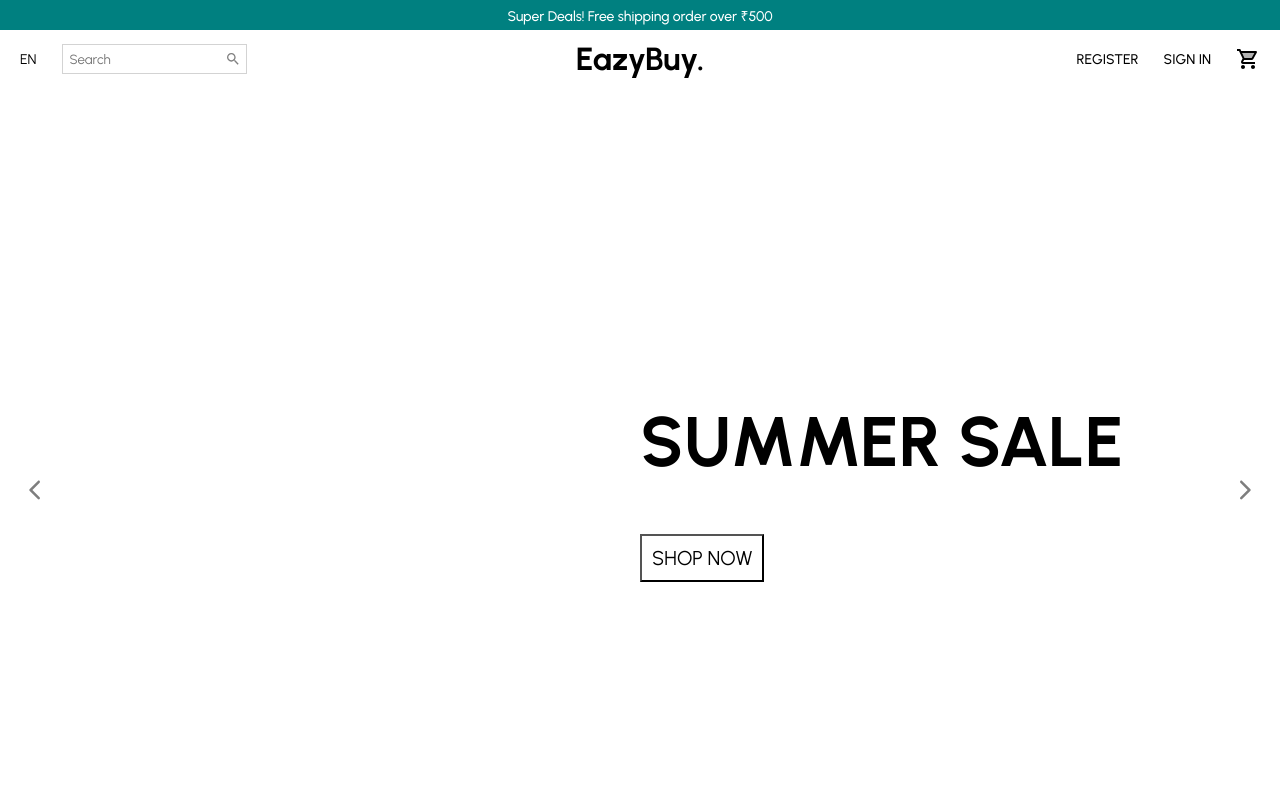
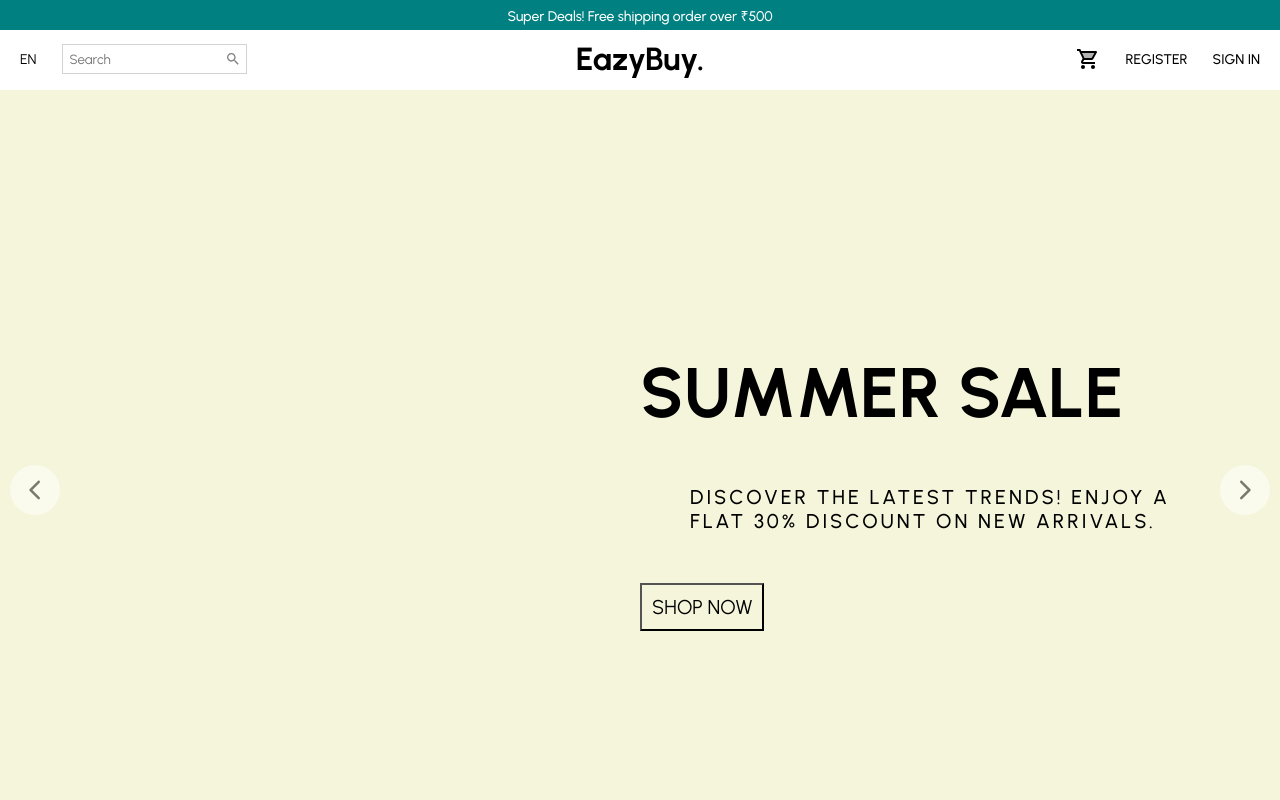
Before and after one commit to Babon3112/EazyBuy-Mern, a React (Vite) app in the folder Frontend/: page / in a window 1280 px wide. Shown: the top 800 px of the page. Built offline with nearby package versions, Linux system fonts and the light colour scheme; no server answers; grey boxes are pictures that could not be loaded.

Commit message:
minor some changes

```diff
--- a/Frontend/package.json
+++ b/Frontend/package.json
@@ -15,10 +15,10 @@
     "@mui/icons-material": "^5.15.15",
     "@mui/material": "^5.15.15",
     "@reduxjs/toolkit": "^2.2.3",
-    "react-redux": "^9.1.0",
     "axios": "^1.6.8",
     "react": "^18.2.0",
     "react-dom": "^18.2.0",
+    "react-redux": "^9.1.0",
     "react-router-dom": "^6.22.3",
     "react-stripe-checkout": "^2.6.3",
     "redux-persist": "^6.0.0",
--- a/Frontend/src/Pages/Cart.jsx
+++ b/Frontend/src/Pages/Cart.jsx
@@ -8,23 +8,29 @@ import RemoveIcon from "@mui/icons-material/Remove";
 import { mobile } from "../responsive";
 import { useSelector } from "react-redux";
 import StripeCheckout from "react-stripe-checkout";
-import {userRequest} from "../requestMethod";
+import { userRequest } from "../requestMethod";
 import { useNavigate } from "react-router-dom";
 
 const KEY =
   "pk_test_51P3k8ZSIRjlmm6mHtpL2tUlHHvAEhXk1Hy2Zzwcvdt474FJOwvvrYIy0vVzr428DBuWdK1Il84614mYJxoElfATZ00lMxNCHVe";
 
-const Container = styled.div``;
+const Container = styled.div`
+  background-color: #f8f8f8;
+`;
 
 const Wrapper = styled.div`
   padding: 20px;
+  background-color: #fff;
+  border-radius: 10px;
+  box-shadow: 0px 0px 10px rgba(0, 0, 0, 0.1);
 
   ${mobile({ padding: "10px" })}
 `;
 
 const Title = styled.h1`
-  font-weight: 400;
+  font-weight: 500;
   text-align: center;
+  color: #333;
 `;
 
 const Top = styled.div`
@@ -79,6 +85,8 @@ const ProductDetails = styled.div`
 
 const Image = styled.img`
   width: 200px;
+  height: 200px;
+  object-fit: contain;
 `;
 
 const Details = styled.div`
@@ -184,11 +192,15 @@ const Cart = () => {
           tokenId: stripeToken.id,
           amount: cart.total * 100,
         });
-        navigate("/success", {data: response.data});
+        navigate("/success", { stripeData: response.data, products: cart });
       } catch {}
     };
     stripeToken && makeRequest();
   }, [stripeToken, cart.total, navigate]);
+
+  const gotoHome = () => {
+    navigate("/");
+  };
 
   return (
     <Container>
@@ -197,7 +209,7 @@ const Cart = () => {
       <Wrapper>
         <Title>Your Bag</Title>
         <Top>
-          <TopButton>Continue Shopping</TopButton>
+          <TopButton onClick={gotoHome}>Continue Shopping</TopButton>
           <TopTexts>
             <TopText>Shooping Bag(2)</TopText>
             <TopText>Your Wishlist(0)</TopText>
@@ -207,7 +219,8 @@ const Cart = () => {
         <Bottom>
           <Info>
             {cart.products.map((product) => (
-              <Product>
+              <>
+                <Product key={product._id}>
                   <ProductDetails>
                     <Image src={product.image} />
                     <Details>
@@ -237,8 +250,9 @@ const Cart = () => {
                     </ProductPrice>
                   </PriceDetail>
                 </Product>
+                <Hr />
+              </>
             ))}
-            <Hr />
           </Info>
           <Summary>
             <SummaryTitle>Order Summary</SummaryTitle>
@@ -260,10 +274,10 @@ const Cart = () => {
             </SummaryItem>
             <StripeCheckout
               name="EazyBuy"
-              image="https://encrypted-tbn0.gstatic.com/images?q=tbn:ANd9GcQsIz4qZKTOplGKCIt860B8HP3mTBMZGACNFg&usqp=CAU"
+              image=""
               billingAddress
               shippingAddress
-              description={`Your total is ${cart.total}`}
+              description={`Your total is ₹${cart.total}`}
               amount={cart.total * 100}
               token={onToken}
               stripeKey={KEY}
--- a/Frontend/src/Pages/Product.jsx
+++ b/Frontend/src/Pages/Product.jsx
@@ -26,9 +26,9 @@ const ImageContainer = styled.div`
 `;
 
 const Image = styled.img`
-  width: 100%;
-  height: 80vh;
-  object-fit: cover;
+  width: 600px;
+  height: 600px;
+  object-fit: contain;
 
   ${mobile({ height: "40vh" })}
 `;
--- a/Frontend/src/Pages/Register.jsx
+++ b/Frontend/src/Pages/Register.jsx
@@ -3,6 +3,7 @@ import styled from "styled-components";
 import { mobile } from "../responsive";
 import { register } from "../redux/apiCalls";
 import { useDispatch, useSelector } from "react-redux";
+
 
 const Container = styled.div`
   width: 100vw;
@@ -36,6 +37,18 @@ const Form = styled.form`
   flex-wrap: wrap;
 `;
 
+const Div = styled.div`
+  width: 100%;
+  padding: 10px 0 0 0;
+  display: flex;
+  align-items: center;
+  justify-content: center;
+`;
+
+const Span = styled.span`
+  padding-right: 20px;
+`;
+
 const Input = styled.input`
   flex: 1;
   min-width: 40%;
@@ -67,6 +80,7 @@ const Button = styled.button`
 `;
 
 const Register = () => {
+  const [avatar, setAvatar] = useState(null);
   const [fullName, setFullName] = useState("");
   const [userName, setUserName] = useState("");
   const [mobileNo, setMobileNo] = useState(0);
@@ -77,7 +91,15 @@ const Register = () => {
 
   const handleregister = (e) => {
     e.preventDefault();
-    register(dispatch, { fullName, userName, mobileNo, email, password });
+
+    register(dispatch, {
+      fullName,
+      userName,
+      mobileNo,
+      email,
+      password,
+      avatar,
+    });
   };
 
   return (
@@ -85,6 +107,12 @@ const Register = () => {
       <Wrapper>
         <Title>CREATE AN ACCOUNT</Title>
         <Form>
+          <Div className="addProductItem">
+            <Span>
+              <h4>Avatar</h4>
+            </Span>
+            <input type="file" onChange={(e) => setAvatar(e.target.files[0])} />
+          </Div>
           <Input
             type="text"
             placeholder="Full name"
@@ -96,7 +124,7 @@ const Register = () => {
             onChange={(e) => setUserName(e.target.value)}
           />
           <Input
-            type="text"
+            type="number"
             placeholder="Mobile no."
             onChange={(e) => setMobileNo(e.target.value)}
           />
--- a/Frontend/src/components/Navbar.jsx
+++ b/Frontend/src/components/Navbar.jsx
@@ -83,6 +83,12 @@ const MenuItem = styled.div`
   ${mobile({ fontSize: "10px", marginLeft: "12px", fontWeight: 600 })}
 `;
 
+const Image = styled.img`
+  width: 30px;
+  height: 30px;
+  border-radius: 50%;
+`;
+
 const Navbar = () => {
   const quantity = useSelector((state) => state.cart.quantity);
   const user = useSelector((state) => state.user.currentUser);
@@ -107,30 +113,46 @@ const Navbar = () => {
           <Logo>EazyBuy.</Logo>
         </Center>
         <Right>
-          {user === null ? (
-            <>
-              <Link to="/register" style={{ textDecoration: 'none', color:"black" }}>
-                <MenuItem>REGISTER</MenuItem>
-              </Link>
-              <Link to="/login" style={{ textDecoration: 'none', color:"black" }}>
-                <MenuItem>SIGN IN
-                </MenuItem>
-              </Link>
-            </>
-          ) : (
-            <Link to="/" style={{ textDecoration: 'none', color:"black" }}>
-              <MenuItem onClick={handleLogin}>Log Out
-              <LogoutIcon fontSize=""/>
-              </MenuItem>
-            </Link>
-          )}
-          <Link to="/cart" style={{ textDecoration: 'none', color:"black" }}>
+          <Link to="/cart" style={{ textDecoration: "none", color: "black" }}>
             <MenuItem>
               <Badge badgeContent={quantity} color="primary">
                 <ShoppingCartTwoToneIcon />
               </Badge>
             </MenuItem>
           </Link>
+          {user === null ? (
+            <>
+              <Link
+                to="/register"
+                style={{ textDecoration: "none", color: "black" }}
+              >
+                <MenuItem>REGISTER</MenuItem>
+              </Link>
+              <Link
+                to="/login"
+                style={{ textDecoration: "none", color: "black" }}
+              >
+                <MenuItem>SIGN IN</MenuItem>
+              </Link>
+            </>
+          ) : (
+            <>
+              <Link
+                to="/cart"
+                style={{ textDecoration: "none", color: "black" }}
+              >
+                <MenuItem>
+                  <Image src={user.img} />
+                </MenuItem>
+              </Link>
+              <Link to="/" style={{ textDecoration: "none", color: "black" }}>
+                <MenuItem onClick={handleLogin}>
+                  Log Out
+                  <LogoutIcon fontSize="" />
+                </MenuItem>
+              </Link>
+            </>
+          )}
         </Right>
       </Wrapper>
     </Container>
--- a/Frontend/src/components/Product.jsx
+++ b/Frontend/src/components/Product.jsx
@@ -73,7 +73,7 @@ const Product = ({ product }) => {
   return (
     <Container>
       <Circle />
-      <Image src={product.img} />
+      <Image src={product.image} />
       <Info>
         <Icon>
           <ShoppingCartOutlinedIcon />
--- a/Frontend/src/components/Products.jsx
+++ b/Frontend/src/components/Products.jsx
@@ -26,6 +26,7 @@ const Products = ({ cat, filters, sort }) => {
         setProducts(res.data);
       } catch (error) {}
     };
+
     getProducts();
   }, [cat]);
 
--- a/Frontend/src/components/Slider.jsx
+++ b/Frontend/src/components/Slider.jsx
@@ -106,7 +106,7 @@ const Slider = (props) => {
               </ImageContainer>
               <InfoContainer>
                 <Title>{sliderItem.title}</Title>
-                <Description>{sliderItem.description}</Description>
+                <Description>{sliderItem.desc}</Description>
                 <Button>SHOP NOW</Button>
               </InfoContainer>
             </Slide>
--- a/Frontend/src/data.js
+++ b/Frontend/src/data.js
@@ -3,24 +3,42 @@ export const sliderItems = [
     id: 1,
     img: "",
     title: "SUMMER SALE",
-    desc: "DON'T COMPROMISE ON STYLE! GET FLAT 30% OFF FOR NEW ARRIVALS.",
-    bg: "f5fafd",
+    desc: "DISCOVER THE LATEST TRENDS! ENJOY A FLAT 30% DISCOUNT ON NEW ARRIVALS.",
+    bg: "#F5F5DC", // Beige
   },
   {
     id: 2,
-    img: "https://i.ibb.co/DG69bQ4/2.png",
-    title: "AUTUMN COLLECTION",
-    desc: "DON'T COMPROMISE ON STYLE! GET FLAT 30% OFF FOR NEW ARRIVALS.",
-    bg: "fcf1ed",
+    img: "",
+    title: "MONSON SALE",
+    desc: "REFRESH YOUR WARDROBE! GRAB A FLAT 30% DISCOUNT ON NEW ARRIVALS.",
+    bg: "#F0FFFF", // Azure
   },
   {
     id: 3,
-    img: "https://i.ibb.co/cXFnLLV/3.png",
-    title: "LOUNGEWEAR LOVE",
-    desc: "DON'T COMPROMISE ON STYLE! GET FLAT 30% OFF FOR NEW ARRIVALS.",
-    bg: "fbf0f4",
+    img: "https://i.ibb.co/DG69bQ4/2.png",
+    title: "AUTUMN COLLECTION",
+    desc: "EXPLORE COZY STYLES! ENJOY A FLAT 30% DISCOUNT ON NEW ARRIVALS.",
+    bg: "#FFF5EE", // Seashell
+  },
+  {
+    id: 4,
+    img: "",
+    title: "WINTER COLLECTION",
+    desc: "STAY WARM AND STYLISH! AVAIL A FLAT 30% DISCOUNT ON NEW ARRIVALS.",
+    bg: "#FFDAB9", // Peachpuff
+  },
+  {
+    id: 5,
+    img: "",
+    title: "FESTIVE SALE",
+    desc: "CELEBRATE IN STYLE! GRAB A FLAT 30% DISCOUNT ON NEW ARRIVALS.",
+    bg: "#FFE4E1", // Misty Rose
   },
 ];
+
+
+
+
 
 export const categories = [
   {
```
Also changed, not shown: 1 other file (tests, documents, lock files or other folders). Lines whose indentation alone changed are shown as unchanged.
